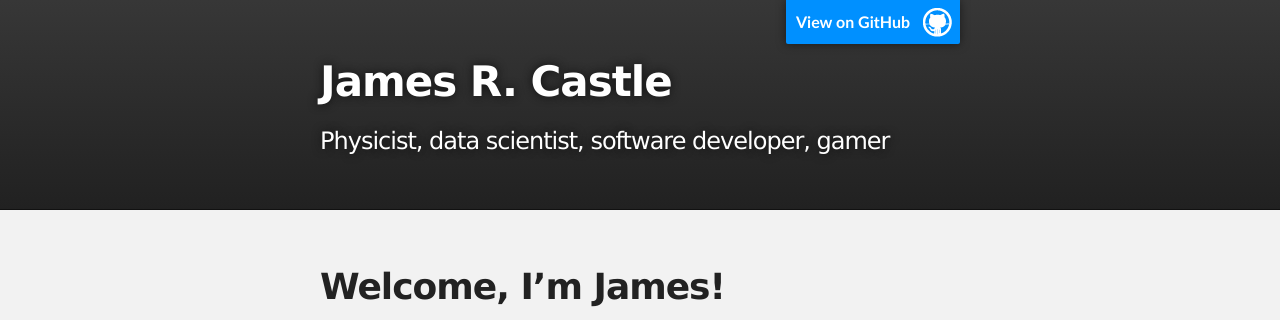
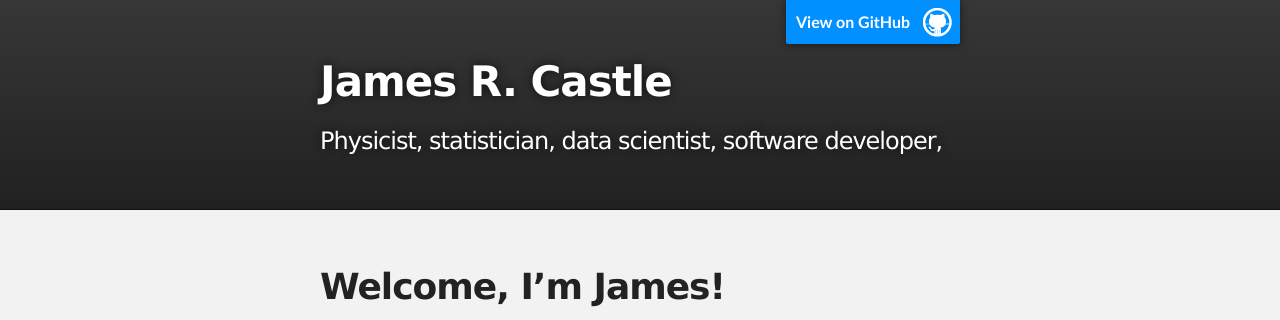
Before and after one commit to jrcastle/jrcastle.github.io, a Jekyll site: the page built from index.md, in a window 1280 px wide. Shown: the top 320 px of the page. Built offline with Jekyll 4.4.1, drawn with Linux system fonts in a browser that asks for light colours; nearby versions of some CDN libraries; our own code applies the rules of GitHub Pages for plain Markdown files.

Commit message:
Update description

```diff
--- a/_config.yml
+++ b/_config.yml
@@ -1,5 +1,5 @@
 title: James R. Castle
-description: Physicist, data scientist, software developer, gamer
+description: Physicist, statistician, data scientist, software developer,
 show_downloads: false
 google_analytics:
 theme: jekyll-theme-slate
```
